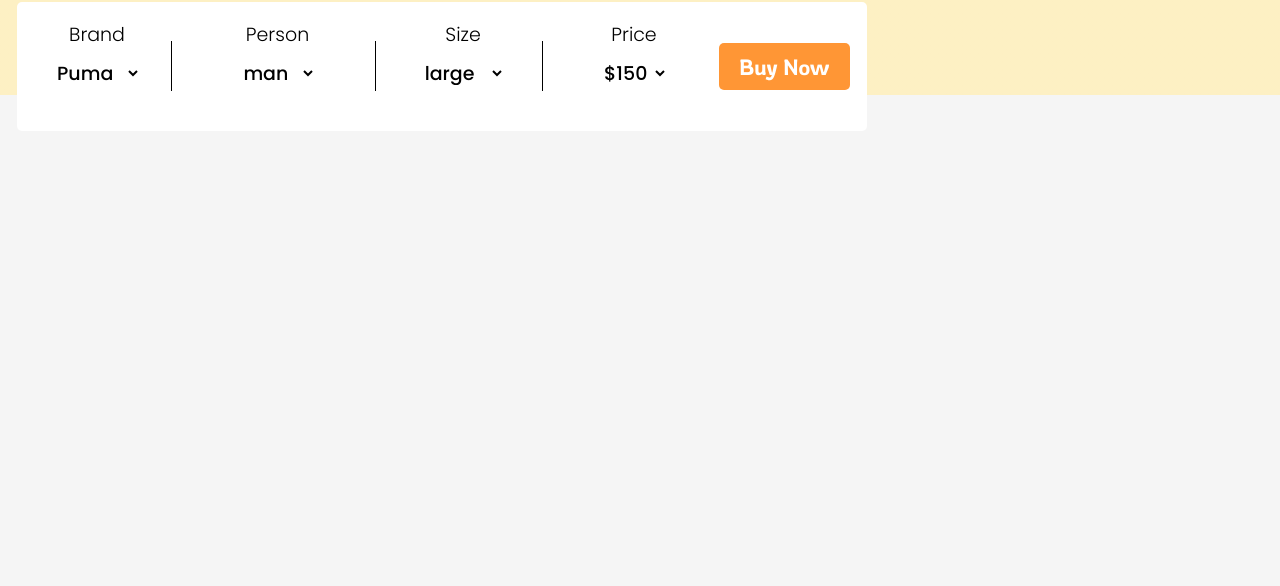
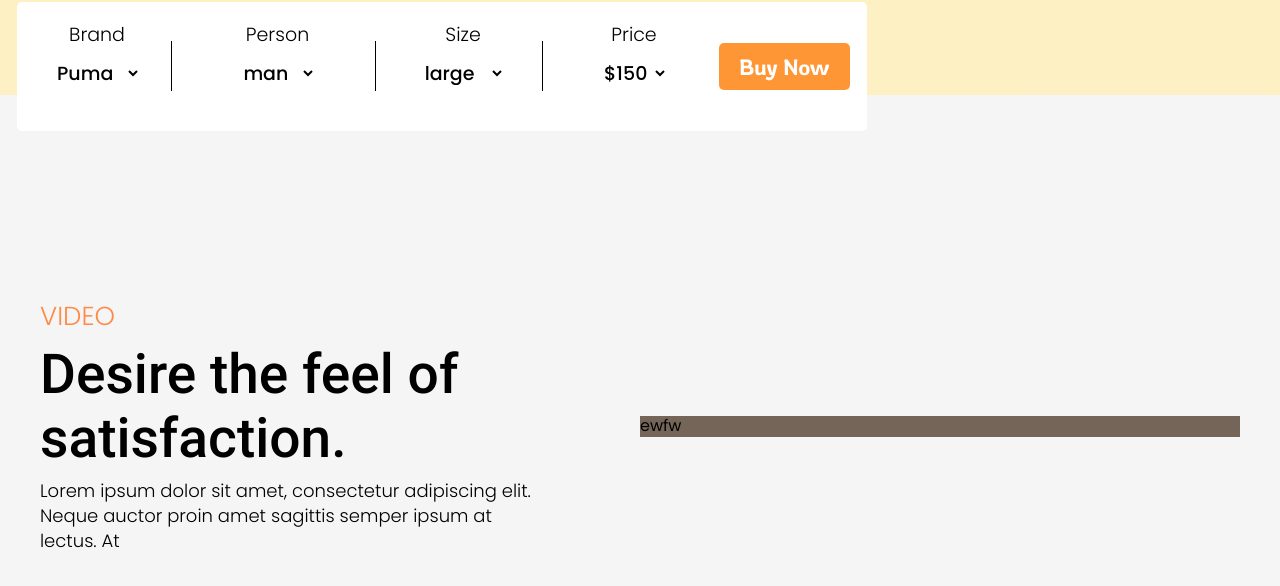
Before and after one commit to bd-ans/puma-life, a React (Create React App) app: page / in a window 1280 px wide. Shown: the part 663-1249 px from the top of the page. Built offline with nearby package versions, Linux system fonts and the light colour scheme.

Commit message:
changes made to the video section

```diff
--- a/src/App.js
+++ b/src/App.js
@@ -1,10 +1,13 @@
 import HeaderSec from './components/Header-sec'; /* IMPORT HEADER SECTION */
 import FooterSec from './components/Footer-sec'; /* IMPORT FOOTER SECTION */
+import VideoSec from './components/Video-sec'; /* IMPORT VIDEO SECTION */
 function App() { /* EXPORT APP */
   return (
     <>
       {/* HEADER SECTION */}
       <HeaderSec />
+      {/* VIDEO SECTION */}
+      <VideoSec />
       {/* FOOTER SECTION */}
       <FooterSec />
     </>
--- a/src/components/Video-sec.js
+++ b/src/components/Video-sec.js
@@ -0,0 +1,31 @@
+export default function VideoSec() {
+  return (
+    <>
+      {/* VIDEO SECTION */}
+      <div id="video-section" className="video-section">
+        <div className="container">
+          <div className="video-inner">
+            {/* VIDEO LEFT CONTENT */}
+            <div className="video-left-content">
+              <div className="video-left-top-content">
+                <h2 className="video-left-top-content-txt">VIDEO</h2>
+              </div>
+              <div className="video-left-center-content">
+                <h1 className="video-left-center-content-txt">Desire the feel of <br /> satisfaction.</h1>
+              </div>
+              <div className="video-left-bottom-content">
+                <p className="video-left-bottom-content-txt">Lorem ipsum dolor sit amet, consectetur adipiscing elit. <br /> Neque auctor proin amet sagittis semper ipsum at <br /> lectus. At </p>
+              </div>
+            </div>
+            {/* VIDEO RIGHT CONTENT */}
+            <div className="video-right-content">
+              <div className="video-right-top-content">
+                ewfw
+              </div>
+            </div>
+          </div>
+        </div>
+      </div>
+    </>
+  );
+};
--- a/src/index.css
+++ b/src/index.css
@@ -495,6 +495,54 @@ body {
   transition: 0.3s;
 }
 
+/* VIDEO SECTION */
+
+.video-inner {
+  display: flex;
+  justify-content: center;
+  align-items: center;
+  margin-top: 205px;
+  padding: 0 25px;
+}
+
+.video-left-content {
+  width: 50%;
+}
+
+.video-right-content {
+  width: 50%;
+  background-color: #746558;
+}
+
+.video-left-top-content-txt {
+  font-family: 'Poppins', sans-serif;
+  font-style: normal;
+  font-size: 26px;
+  font-weight: 300;
+  color: #FF8947;
+  user-select: none;
+}
+
+.video-left-center-content-txt {
+  font-family: 'Roboto', sans-serif;
+  font-style: normal;
+  font-size: 55px;
+  font-weight: 500;
+  color: #000;
+  margin-top: 8px;
+  line-height: normal;
+}
+
+.video-left-bottom-content-txt {
+  font-family: 'Poppins', sans-serif;
+  font-style: normal;
+  font-size: 18px;
+  font-weight: 300;
+  color: #000;
+  margin-top: 8px;
+  line-height: 1.4;
+}
+
 /* FOOTER */
 
 .Footer {
```
